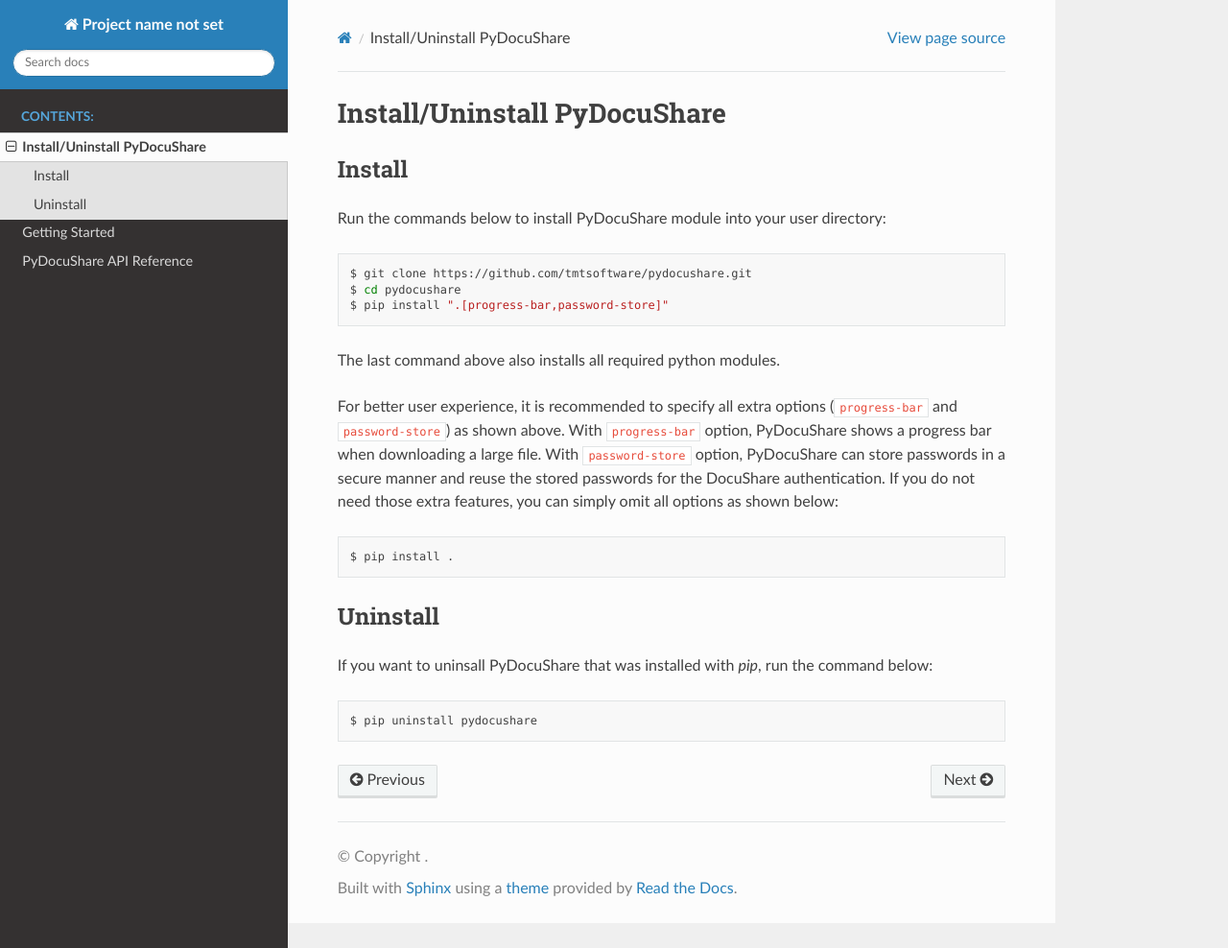
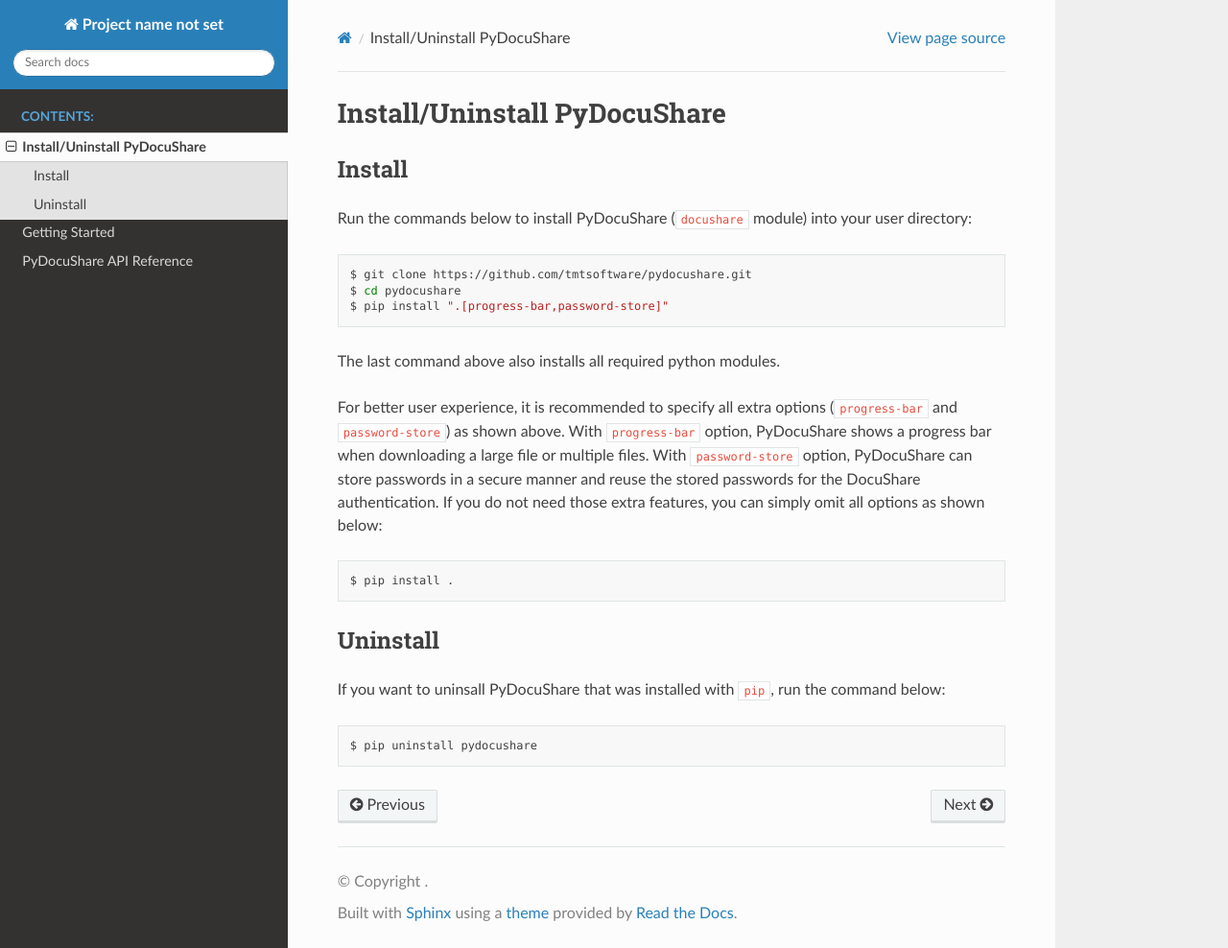
Before and after one commit to tmtsoftware/cont-pydocushare, a Sphinx documentation site: the page built from docs/installation.rst, in a window 1280 px wide and 988 px high. Shown: the whole window at 96% size. Built offline with Sphinx 7.4.7 and the Read the Docs theme 2.0.0, drawn with Linux system fonts in a browser that asks for light colours.

```diff
--- a/docs/index.rst
+++ b/docs/index.rst
@@ -1,7 +1,7 @@
 PyDocuShare
 ===========
 
-This is the top page of documents for PyDocuShare, python API to interact with your Xerox DocuShare site. It is distributed under `GNU General Public License version 2 <https://www.gnu.org/licenses/old-licenses/gpl-2.0.html>`_
+This is the top page of PyDocuShare, python API to interact with your Xerox DocuShare site. It is distributed under `GNU General Public License version 2 <https://www.gnu.org/licenses/old-licenses/gpl-2.0.html>`_
 
 .. image:: images/example_collection.png
 
--- a/docs/installation.rst
+++ b/docs/installation.rst
@@ -6,7 +6,7 @@ Install/Uninstall PyDocuShare
 Install
 -------
 
-Run the commands below to install PyDocuShare module into your user directory:
+Run the commands below to install PyDocuShare (``docushare`` module) into your user directory:
 
 .. code-block:: bash
 
@@ -16,7 +16,7 @@ Run the commands below to install PyDocuShare module into your user directory:
 
 The last command above also installs all required python modules.
 
-For better user experience, it is recommended to specify all extra options (``progress-bar`` and ``password-store``) as shown above. With ``progress-bar`` option, PyDocuShare shows a progress bar when downloading a large file. With ``password-store`` option, PyDocuShare can store passwords in a secure manner and reuse the stored passwords for the DocuShare authentication. If you do not need those extra features, you can simply omit all options as shown below:
+For better user experience, it is recommended to specify all extra options (``progress-bar`` and ``password-store``) as shown above. With ``progress-bar`` option, PyDocuShare shows a progress bar when downloading a large file or multiple files. With ``password-store`` option, PyDocuShare can store passwords in a secure manner and reuse the stored passwords for the DocuShare authentication. If you do not need those extra features, you can simply omit all options as shown below:
 
 
 .. code-block:: bash
@@ -26,7 +26,7 @@ For better user experience, it is recommended to specify all extra options (``pr
 Uninstall
 ---------
 
-If you want to uninsall PyDocuShare that was installed with `pip`, run the command below:
+If you want to uninsall PyDocuShare that was installed with ``pip``, run the command below:
 
 .. code-block:: bash
 
```
